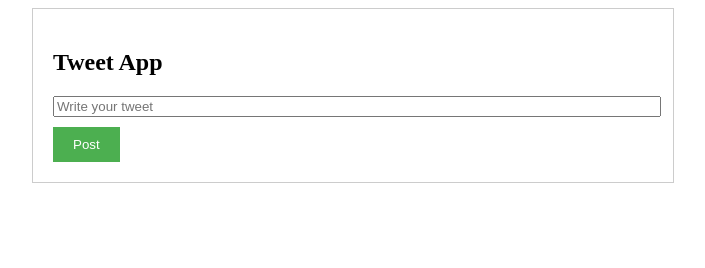
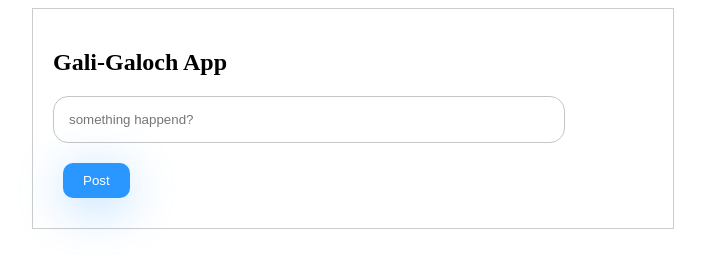
Before and after one commit to fuzelx/twt, a plain HTML site: page index.html in a window 1280 px wide. Shown: the whole page, without its empty margins (287-992 px from the left). Drawn offline with Linux system fonts and the light colour scheme; no server answers.

Commit message:
Update index.html

```diff
--- a/index.html
+++ b/index.html
@@ -3,7 +3,7 @@
 <head>
     <meta charset="UTF-8">
     <meta name="viewport" content="width=device-width, initial-scale=1.0">
-    <title>HyPro Personal App</title>
+    <title>What happend</title>
 </head>
 <style>
      .container {
@@ -13,16 +13,25 @@
       border: 1px solid #ccc;
     }
     .tweet-input {
-      width: 100%;
+      width: 80%;
+      border-radius: 15px;
+      padding: 15px;
       margin-bottom: 10px;
+      border: rgb(197, 197, 197) 1px solid;
     }
     .tweet-btn {
       padding: 10px 20px;
-      background-color: #4CAF50;
+      background-color: #2997ff;
       color: #fff;
       border: none;
+      box-shadow: 0px 9px 50px -4px rgba(41,151,255,0.48);
+-webkit-box-shadow: 0px 9px 50px -4px rgba(41,151,255,0.48);
+-moz-box-shadow: 0px 9px 50px -4px rgba(41,151,255,0.48);
+      border-radius: 10px;
+      margin: 10px;
       cursor: pointer;
     }
+
     .tweet {
       margin-bottom: 10px;
       padding: 10px;
@@ -32,8 +41,8 @@
 </style>
 <body>
     <div class="container">
-        <h2>Tweet App</h2>
-        <input type="text" id="tweetInput" class="tweet-input" placeholder="Write your tweet">
+        <h2>Gali-Galoch App</h2>
+        <input type="text" id="tweetInput" class="tweet-input" placeholder="something happend?">
         <button onclick="postTweet()" class="tweet-btn">Post</button>
         <div id="tweetContainer"></div>
       </div>
@@ -89,6 +98,7 @@
   // Append the tweet to the tweet container
   tweetContainer.appendChild(tweetElement);
 });
+
       </script>
     </body>
     </html>
```
Lines whose indentation alone changed are shown as unchanged.
